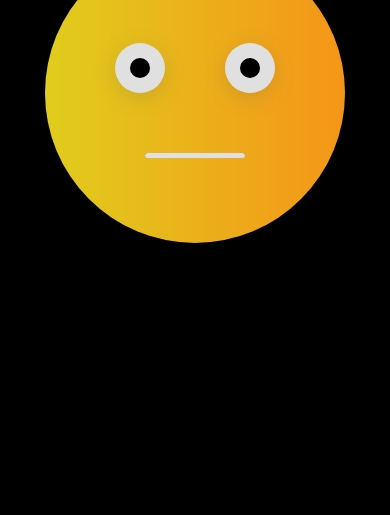
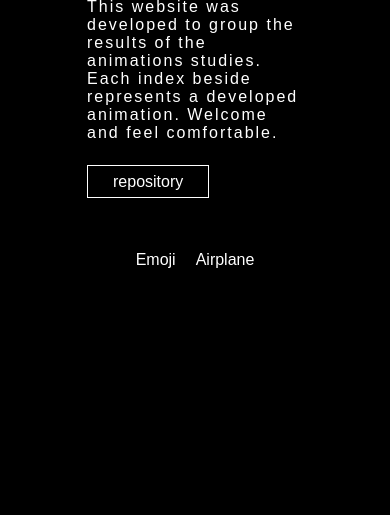
Before and after one commit to mannoeu/animations, a plain HTML site: page index.html in a window 390 px wide. Shown: the part 329-844 px from the top of the page. Drawn offline with nearby package versions, Linux system fonts and the light colour scheme; a web font is replaced by a local one.

Commit message:
airplane animation

```diff
--- /dev/null
+++ b/Airplane/css/style.css
@@ -0,0 +1,191 @@
+@import url("https://fonts.googleapis.com/css2?family=Righteous&display=swap");
+
+* {
+  margin: 0;
+  padding: 0;
+  box-sizing: border-box;
+}
+html {
+  scroll-behavior: smooth;
+}
+body {
+  min-height: 100vh;
+  background-image: linear-gradient(120deg, #a1c4fd 0%, #c2e9fb 100%);
+  font-family: "Righteous", cursive;
+}
+section {
+  width: 100%;
+  height: 100vh;
+  display: flex;
+  justify-content: center;
+  align-items: center;
+}
+.container {
+  width: 100%;
+  height: 100%;
+  display: flex;
+  flex-direction: column;
+  justify-content: center;
+  align-items: center;
+  position: relative;
+  perspective: 150px;
+  position: relative;
+  z-index: 100;
+  padding: 0 20px;
+  overflow: hidden;
+}
+.container h1 {
+  font-size: 8em;
+  display: inline;
+  background: url(../assets/mapa.jpg);
+  background-size: cover;
+  background-clip: text;
+  -webkit-background-clip: text;
+  color: transparent;
+  letter-spacing: 0.05em;
+  transform-style: preserve-3d;
+  transform: translateZ(-20px) rotateX(10deg);
+  filter: drop-shadow(2px 2px 2px rgba(0, 0, 0, 0.2));
+}
+.ball {
+  position: absolute;
+  top: 38%;
+  width: 140px;
+  height: 140px;
+  border-radius: 50%;
+  transform-origin: center;
+  animation: airplane 6s infinite linear;
+  transform-style: preserve-3d;
+  transform: translateZ(-20px) rotateX(10deg);
+}
+
+.ball img {
+  width: 30px;
+  transform-style: preserve-3d;
+  transform: translateZ(10px) rotateX(10deg);
+}
+
+@keyframes airplane {
+  from {
+    transform: rotate(0deg);
+  }
+  to {
+    transform: rotate(360deg);
+  }
+}
+.nuvem {
+  width: 100vw;
+  height: 100vh;
+  transform: translateX(100%);
+  position: absolute;
+  top: 0;
+  left: 0;
+  bottom: 0;
+  right: 0;
+  animation: cloudMove 30s infinite ease-in-out;
+  transform-style: preserve-3d;
+}
+
+@keyframes cloudMove {
+  0% {
+    transform: translateX(100%);
+  }
+  100% {
+    transform: translateX(-100%);
+  }
+}
+
+.nuvem img {
+  position: absolute;
+  transform-style: preserve-3d;
+  z-index: -2;
+  transform: scale(1);
+  animation: cloud 2200ms infinite linear;
+}
+
+.nuvem img:nth-child(1) {
+  width: 140px;
+  transform: rotateX(10deg);
+  animation-delay: 500ms;
+  top: 50%;
+  right: 20%;
+}
+.nuvem img:nth-child(2) {
+  width: 100px;
+  transform: rotateY(180deg);
+  animation-delay: 1000ms;
+  top: 20%;
+  left: 20%;
+}
+.nuvem img:nth-child(3) {
+  width: 60px;
+  transform: rotateX(10deg);
+  animation-delay: 2100ms;
+  top: 15%;
+}
+.nuvem img:nth-child(4) {
+  width: 150px;
+  transform: rotateX(10deg);
+  animation-delay: 1500ms;
+  top: 55%;
+  left: 20%;
+  transform: rotateY(180deg);
+}
+.nuvem img:nth-child(5) {
+  width: 50px;
+  transform: rotateX(10deg);
+  animation-delay: 800ms;
+  top: 80%;
+  right: 65%;
+}
+
+@keyframes cloud {
+  0%,
+  100% {
+    transform: scale(1);
+  }
+  50% {
+    transform: scale(1.1);
+  }
+}
+
+@media (max-width: 991px) {
+  .container h1 {
+    font-size: 5em;
+  }
+  .ball {
+    top: 43%;
+    width: 90px;
+    height: 90px;
+  }
+  .ball img {
+    width: 25px;
+  }
+  .nuvem img:nth-child(1) {
+    width: 60px;
+    top: 5%;
+    right: 20%;
+  }
+  .nuvem img:nth-child(2) {
+    width: 40px;
+    top: 10%;
+    left: 20%;
+  }
+  .nuvem img:nth-child(3) {
+    width: 200px;
+    top: 20%;
+  }
+  .nuvem img:nth-child(4) {
+    width: 99px;
+    top: 55%;
+    left: 15%;
+    transform: rotateY(180deg);
+  }
+  .nuvem img:nth-child(5) {
+    width: 50px;
+    transform: rotateX(10deg);
+    animation-delay: var(--i);
+    top: 70%;
+    right: 25%;
+  }
+}
--- /dev/null
+++ b/css/style.css
@@ -0,0 +1,126 @@
+@import url("https://fonts.googleapis.com/css?family=Geo:400,400i|Playfair+Display:400,400i,700,900&display=swap");
+* {
+  margin: 0;
+  padding: 0;
+  box-sizing: border-box;
+  outline: none;
+  -webkit-font-smoothing: antialiased;
+  -moz-osx-font-smoothing: grayscale;
+}
+::selection {
+  color: rgb(246, 219, 38);
+  background: rgb(105, 25, 143);
+}
+body {
+  width: 100%;
+  min-height: 100vh;
+  background: #000;
+  display: flex;
+  justify-content: center;
+  align-items: center;
+  font-family: Roboto, sans-serif;
+  color: #fff;
+}
+ul {
+  list-style: none;
+}
+a {
+  text-decoration: none;
+}
+p,
+a,
+button {
+  font-family: "Geo", sans-serif;
+}
+h1,
+h2,
+h3,
+h4 {
+  font-family: "Playfair Display", serif;
+}
+
+/**/
+
+.container {
+  width: 100%;
+  padding: 0 100px;
+  display: flex;
+  justify-content: space-around;
+  align-items: center;
+}
+.container .text,
+.container ul {
+  padding: 0 50px;
+}
+.container .text {
+  width: 60%;
+}
+.container ul {
+  width: 40%;
+}
+.container .text h3 {
+  font-size: 3em;
+  margin-bottom: 20px;
+  line-height: 1em;
+  letter-spacing: 2px;
+
+  font-weight: 900;
+}
+.container .text h3 span {
+  font-weight: 400;
+}
+.container .text p {
+  font-size: 1em;
+  letter-spacing: 2px;
+  margin-bottom: 30px;
+}
+.container .text a {
+  padding: 7px 25px;
+  border: 1px solid #fff;
+  color: #fff;
+  transition: 0.2s linear;
+}
+.container .text a:hover {
+  color: #000;
+  background: #fff;
+}
+
+/**/
+.container ul {
+  display: flex;
+  flex-direction: column;
+}
+.container ul li a {
+  display: block;
+  color: #fff;
+  margin-bottom: 10px;
+  padding: 10px;
+  transition: 0.15s ease-out;
+}
+.container ul li a:hover {
+  transform: scale(1.1);
+}
+
+@media (max-width: 991px) {
+  .container {
+    padding: 0 15px;
+    flex-direction: column;
+  }
+  .container .text,
+  .container ul {
+    padding: 0px;
+    margin-bottom: 50px;
+  }
+  .container .text h3 {
+    font-size: 2.5em;
+  }
+  .container ul {
+    flex-direction: row;
+    justify-content: center;
+    width: 100%;
+    max-width: 90%;
+  }
+  .container ul li a {
+    margin-bottom: 0px;
+  }
+}
--- a/index.html
+++ b/index.html
@@ -3,25 +3,29 @@
   <head>
     <meta charset="UTF-8" />
     <meta name="viewport" content="width=device-width, initial-scale=1.0" />
-    <title>Document</title>
-    <link rel="stylesheet" href="style.css" />
+    <title>Navigation</title>
+    <link rel="stylesheet" href="./css/style.css" />
   </head>
   <body>
     <div class="container">
-      <div class="head">
-        <div class="eyes">
-          <div class="eyeL"></div>
-          <div class="eyeR"></div>
-        </div>
-        <div class="mouth"></div>
+      <div class="text">
+        <h3>My animations <span>studies</span></h3>
+        <p>
+          This website was developed to group the results of the animations
+          studies. Each index beside represents a developed animation. Welcome
+          and feel comfortable.
+        </p>
+        <a
+          href="https://github.com/mannoeu/animations"
+          target="_blank"
+          rel="noopener noreferrer external"
+          >repository</a
+        >
       </div>
+      <ul>
+        <li><a href="./Emoji/index.html">Emoji</a></li>
+        <li><a href="./Airplane/index.html">Airplane</a></li>
+      </ul>
     </div>
-    <script src="./vanillatilt.js"></script>
-    <script type="text/javascript">
-      VanillaTilt.init(document.querySelector(".head"), {
-        max: 25,
-        speed: 400,
-      });
-    </script>
   </body>
 </html>
```
Also changed, not shown: Airplane/index.html (added, +26 -0 lines), Emoji/index.html (added, +27 -0 lines), Airplane/assets/airplane.svg (added), Airplane/assets/bg.jpg (added), Airplane/assets/mapa.jpg (added), Airplane/assets/nuvem.png (added), Emoji/style.css (renamed from style.css), Emoji/vanillatilt.js (renamed from vanillatilt.js), 2 other files.
